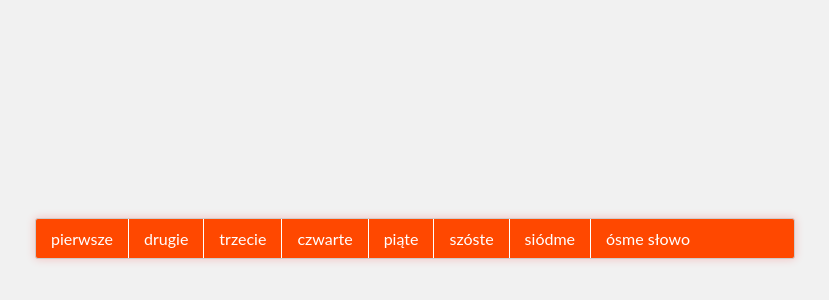
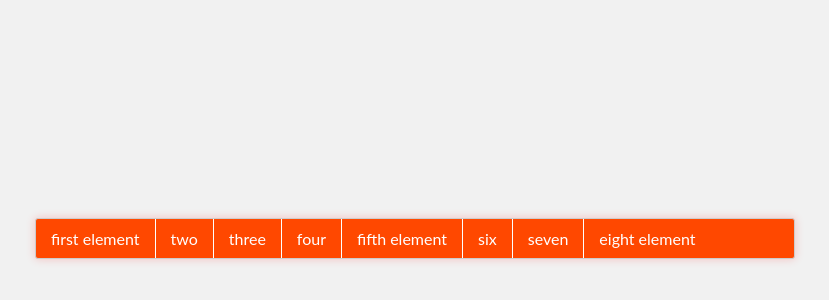
Before and after one commit to tomickigrzegorz/dynamic-menu, a website: page docs/index.html in a window 1280 px wide. Shown: the part 2-302 px from the top of the page, without its empty margins (225-1054 px from the left). Drawn offline with Linux system fonts and the light colour scheme.

Commit message:
more understandable text :)

```diff
--- a/docs/index.html
+++ b/docs/index.html
@@ -10,14 +10,14 @@
   <body>
     <div class="container">
       <ul class="menu">
-        <li><a href="#">pierwsze</a></li>
-        <li><a href="#">drugie</a></li>
-        <li><a href="#">trzecie</a></li>
-        <li><a href="#">czwarte</a></li>
-        <li><a href="#">piąte</a></li>
-        <li><a href="#">szóste</a></li>
-        <li><a href="#">siódme</a></li>
-        <li><a href="#">ósme słowo</a></li>
+        <li><a href="#">first element</a></li>
+        <li><a href="#">two</a></li>
+        <li><a href="#">three</a></li>
+        <li><a href="#">four</a></li>
+        <li><a href="#">fifth element</a></li>
+        <li><a href="#">six</a></li>
+        <li><a href="#">seven</a></li>
+        <li><a href="#">eight element</a></li>
         <li class="sub-menu">
           &#x22EE;
           <ul class="sub-menu-container hidden"></ul>
```
